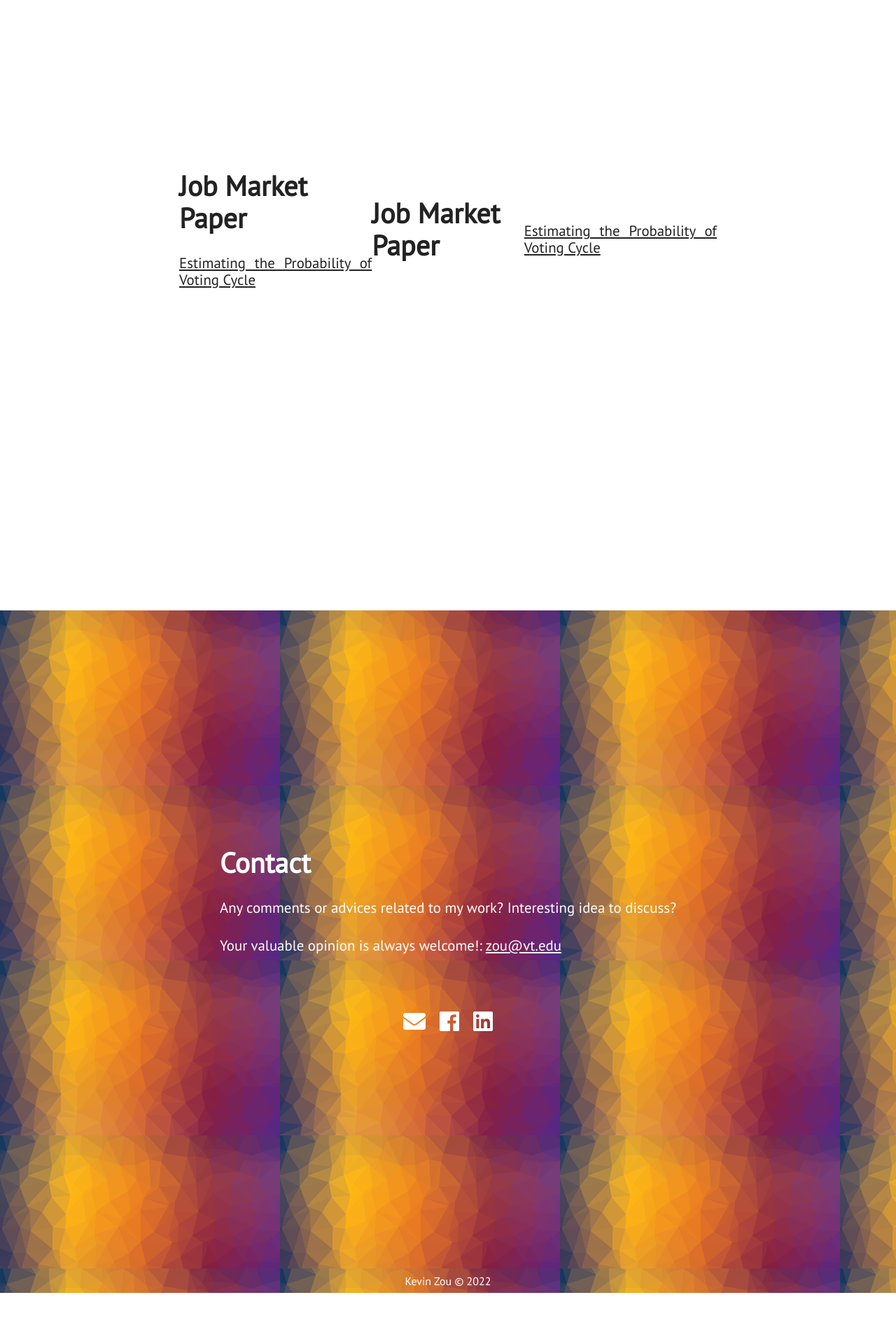
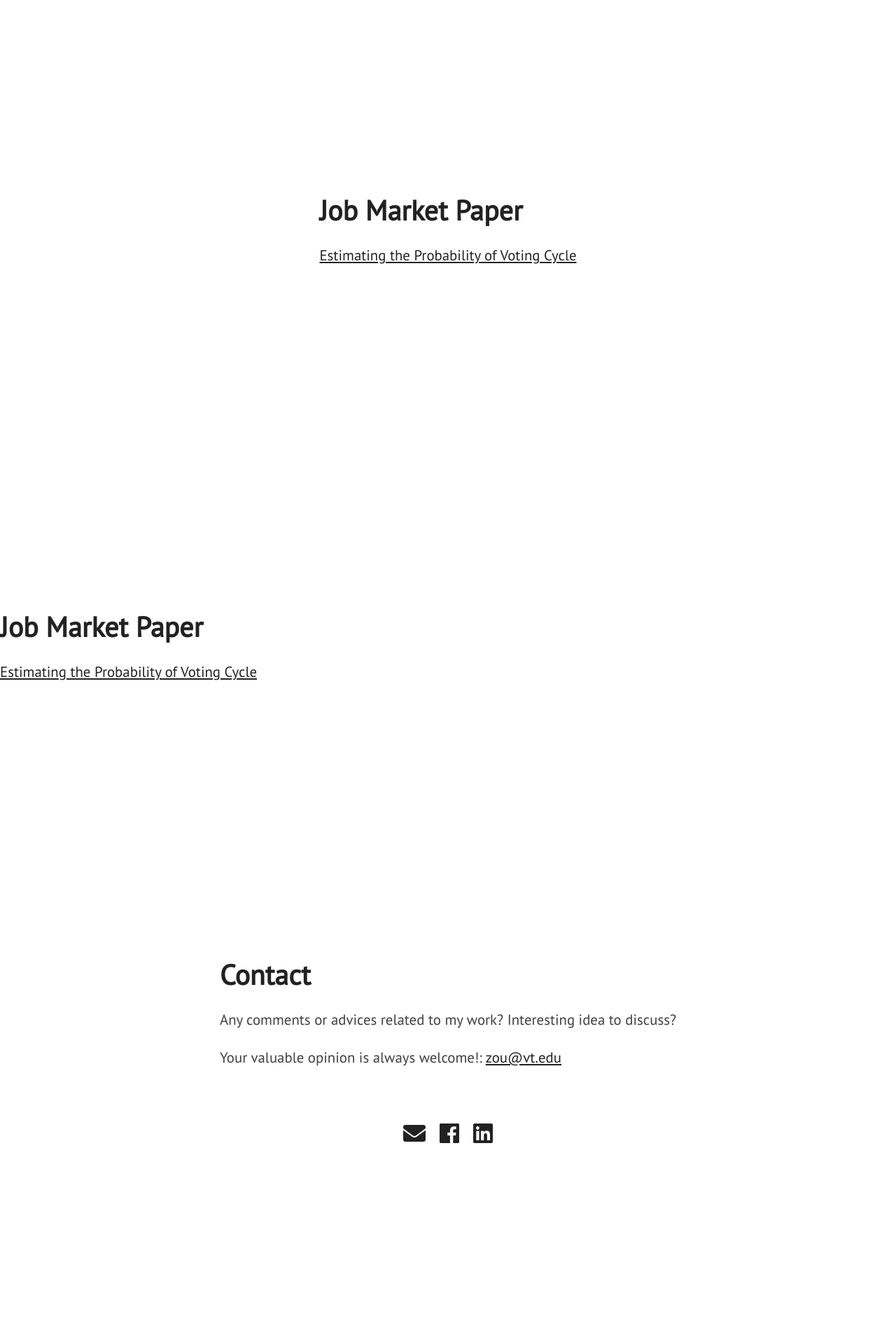
Before and after one commit to KevinKCV/kevinzou, a Jekyll site: the page built from index.html, in a window 1280 px wide. Shown: the part 3106-5026 px from the top of the page at 70% size. Built offline with Jekyll 4.4.1, drawn with Linux system fonts in a browser that asks for light colours; nearby versions of some CDN libraries; before the commit the page ends 4953 px from its top, so only the background shows below that.

Commit message:
Update 03jobmarketP.html

```diff
--- a/_includes/03jobmarketP.html
+++ b/_includes/03jobmarketP.html
@@ -6,11 +6,13 @@
                 <a href="/assets/doc/CGSONG_EPV.pdf">Estimating the Probability of Voting Cycle</a>
             </p>
             </div>
-
-             <div class="section-heading">Job Market Paper</div>
+        </div>
+        <div id="jmp-text">
+            <div class="section-heading">Job Market Paper</div>
             <p class="paragraph-text justify-text">
                 <a href="/assets/doc/CGSONG_EPV.pdf">Estimating the Probability of Voting Cycle</a>
             </p>
+            </div>
         </div>
     </section>
 </div>
```
